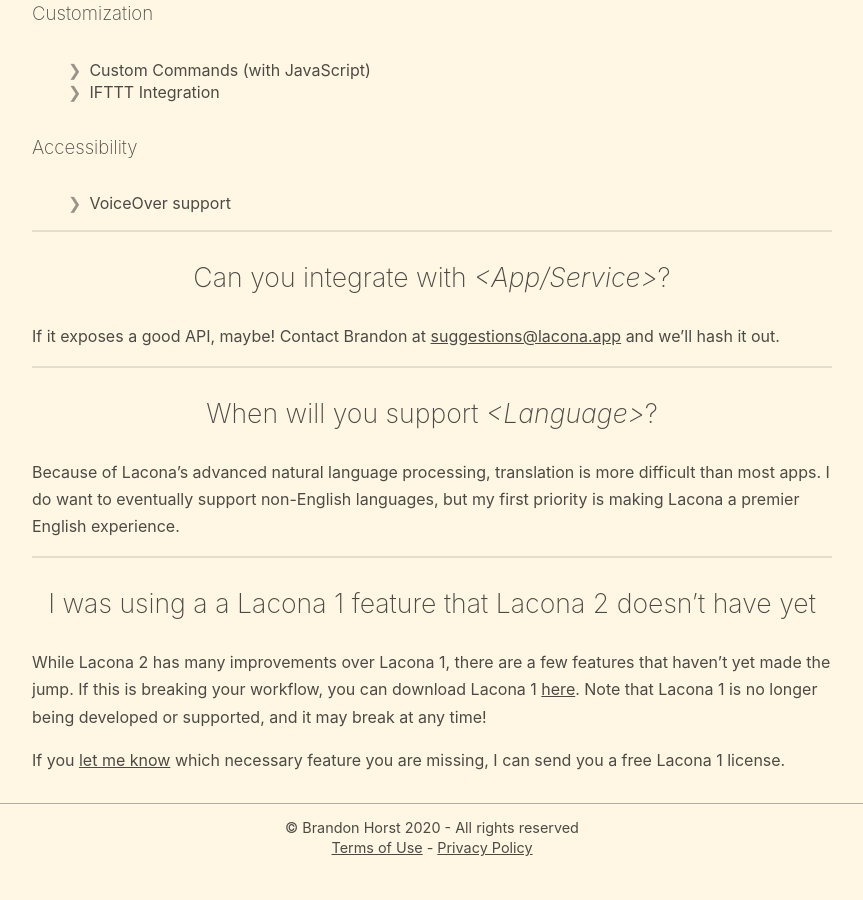
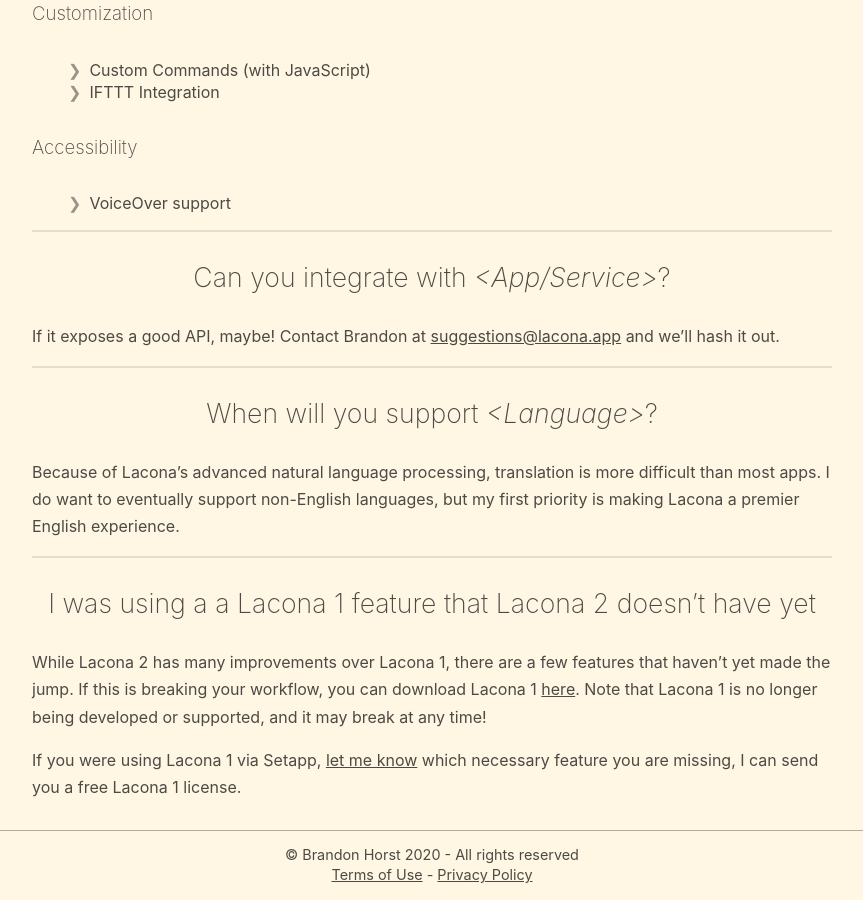
Before and after one commit to brandonhorst/app.lacona, a Jekyll site: the page built from faq.md, in a window 1280 px wide and 900 px high, scrolled down 1466 px. Shown: the whole window, without its empty margins (208-1071 px from the left). Built offline with Jekyll 4.4.1, drawn with Linux system fonts in a browser that asks for light colours; before the commit the page ends 2339 px from its top, so only the background shows below that.

Commit message:
Add setapp language

```diff
--- a/faq.md
+++ b/faq.md
@@ -77,4 +77,4 @@
 
 While Lacona 2 has many improvements over Lacona 1, there are a few features that haven't yet made the jump. If this is breaking your workflow, you can download Lacona 1 [here](https://download.lacona.io/packages/latest/Lacona.zip). Note that Lacona 1 is no longer being developed or supported, and it may break at any time!
 
-If you [let me know](mailto:brandonhorst@lacona.app?subject=Lacona%202%20is%20missing%20a%20feature) which necessary feature you are missing, I can send you a free Lacona 1 license.
+If you were using Lacona 1 via Setapp, [let me know](mailto:brandonhorst@lacona.app?subject=Lacona%202%20is%20missing%20a%20feature) which necessary feature you are missing, I can send you a free Lacona 1 license.
```
